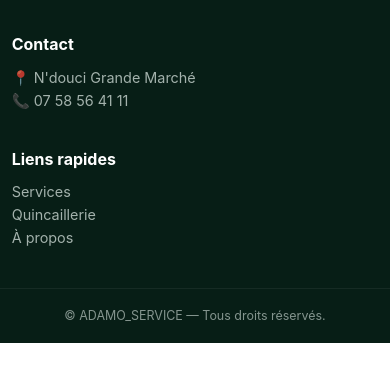
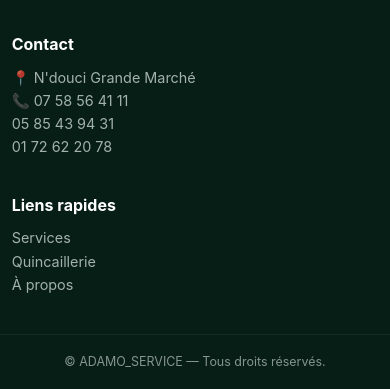
Before and after one commit to Adamo225/ADAMO_SERVICE-, a plain HTML site: page index.html in a window 390 px wide. Shown: the part 5356-5745 px from the top of the page. Before the commit the page ends 5699 px from the top, so only its background shows below. Drawn offline with Linux system fonts and the light colour scheme; a script that the page names is missing.

Commit message:
Add multiple contact phone numbers
Added additional contact phone numbers to the contact section.

```diff
--- a/index.html
+++ b/index.html
@@ -161,7 +161,8 @@
       <div>
         <h3>Contact</h3>
         <p>📍 N'douci Grande Marché</p>
-        <p>📞 <a href="tel:+2250758564111">07 58 56 41 11</a></p>
+        <p>📞 <a href="tel:+2250758564111">07 58 56 41 11</a></p><p><a href="tel:+2250585439431">05 85 43 94 31</a></p>
+<p><a href="tel:+2250172622078">01 72 62 20 78</a></p>
       </div>
       <div>
         <h3>Liens rapides</h3>
```
